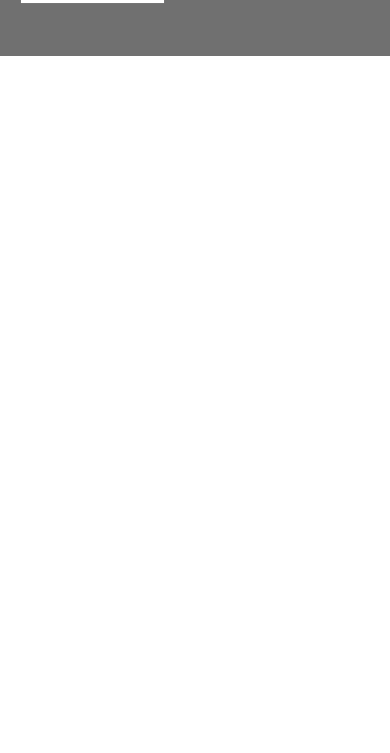
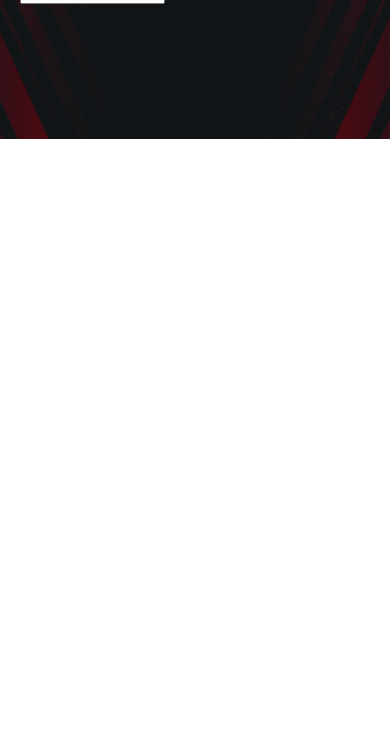
Before and after one commit to Volodymyr-Mospan/comand-js-test, a website built with Parcel: page src/index.html in a window 390 px wide. Shown: the part 91-844 px from the top of the page. Built offline with nearby package versions, Linux system fonts and the light colour scheme; files whose address does not match are found by name.

Commit message:
adds background image for mobile

```diff
--- a/src/sass/_header.scss
+++ b/src/sass/_header.scss
@@ -3,6 +3,7 @@
 
 .container {
   max-width: 1200px;
+  min-height: 230px;
   padding: 40px 20px;
   margin-left: auto;
   margin-right: auto;
```
Also changed, not shown: src/images/hesat_1.jpg (added), src/images/hesat_1@2x.jpg (added), src/images/hesat_1@3x.jpg (added).
